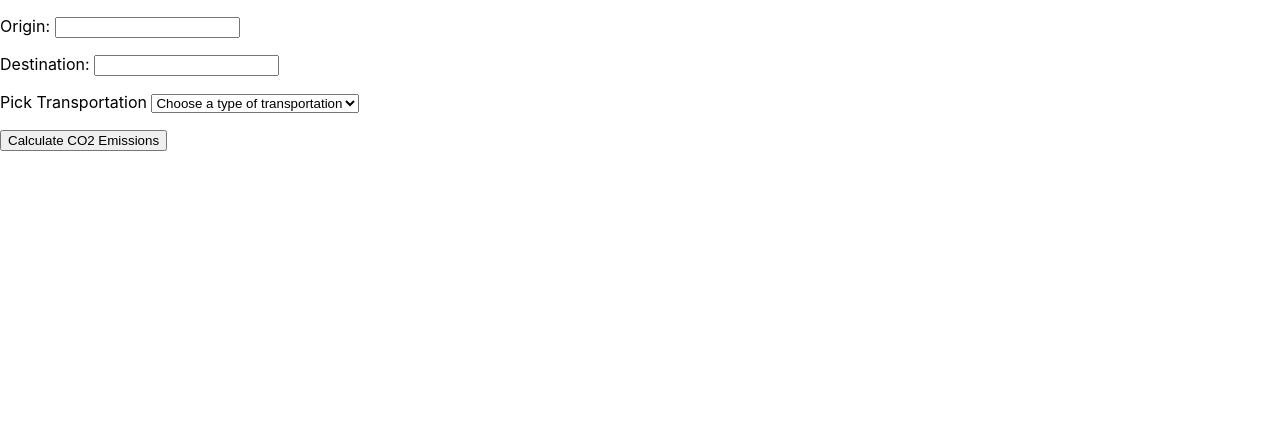
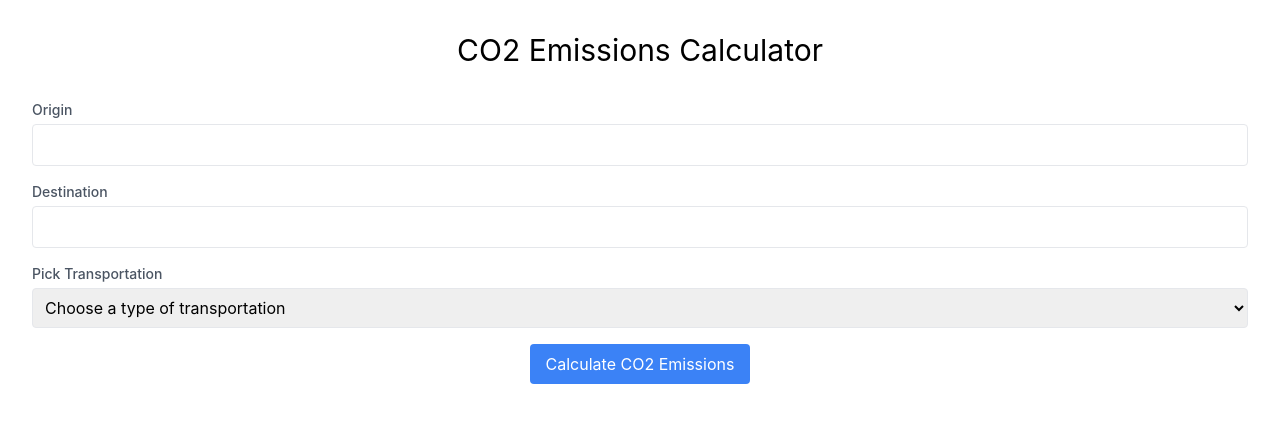
Before and after one commit to hugorodriv/denali, a React (Create React App) app: page / in a window 1280 px wide. Shown: the top 422 px of the page. Built offline with nearby package versions, Linux system fonts and the light colour scheme.

Commit message:
tailwind and initial style

```diff
--- a/package.json
+++ b/package.json
@@ -9,7 +9,6 @@
     "react": "^18.2.0",
     "react-dom": "^18.2.0",
     "react-scripts": "5.0.1",
-    "tailwindcss": "^3.3.5",
     "web-vitals": "^2.1.4"
   },
   "scripts": {
@@ -35,5 +34,8 @@
       "last 1 firefox version",
       "last 1 safari version"
     ]
+  },
+  "devDependencies": {
+    "tailwindcss": "^3.3.5"
   }
 }
--- a/src/App.js
+++ b/src/App.js
@@ -41,36 +41,51 @@ function SearchFilters(props) {
 
   return (
     <>
-      <div>
-        <p>Origin: <input onChange={props.changeOriginFromParent} type="text" /></p>
-        <p>Destination: <input onChange={props.changeDestinationFromParent} type="text" /></p>
 
-        <form>
-          <label for="typeOfTransportation" class="form-label">Pick Transportation </label>
+      <div class="container mx-auto p-8">
+        <h1 class="text-3xl text-center mb-8">CO2 Emissions Calculator</h1>
 
-          <select onChange={props.changeTotFromParent} class="form-control"  id="typeOfTransportation" >
-            <option key="0" selected>Choose a type of transportation</option>
-            <option key="A" value="Car">Car</option>
-            <option key="B" value="EV">EV</option>
-            <option key="C" value="Train">Train</option>
-            <option key="D" value="Plane">Plane</option>
+        <div class="mb-4">
+          <label for="origin" class="block text-sm font-medium text-gray-600">Origin</label>
+          <input id="origin" onChange={props.changeOriginFromParent} type="text" class="mt-1 p-2 border rounded w-full" />
+        </div>
+
+        <div class="mb-4">
+          <label for="destination" class="block text-sm font-medium text-gray-600">Destination</label>
+          <input id="destination" onChange={props.changeDestinationFromParent} type="text" class="mt-1 p-2 border rounded w-full" />
+        </div>
+
+        <div class="mb-4">
+          <label for="typeOfTransportation" class="block text-sm font-medium text-gray-600">Pick Transportation</label>
+          <select onChange={props.changeTotFromParent} id="typeOfTransportation" class="mt-1 p-2 border rounded w-full">
+            <option value="" selected disabled>Choose a type of transportation</option>
+            <option value="Car">Car</option>
+            <option value="EV">EV</option>
+            <option value="Train">Train</option>
+            <option value="Plane">Plane</option>
           </select>
-        </form>
-        <p/>
-        <p/>
-        <button onClick={props.flipShowResultsFromParent} type="button" >Calculate CO2 Emissions</button>
+        </div>
+
+        <div class="text-center">
+          <button onClick={props.flipShowResultsFromParent} type="button" class="bg-blue-500 text-white px-4 py-2 rounded">Calculate CO2 Emissions</button>
+        </div>
       </div>
+
     </>
   );
 
 }
 
 function Results(props) {
-  return(
-    <>
-      <hr/>
-      <div>Traveling from {props.originFromParent} to {props.destinationFromParent} by {props.totFromParent}, CO2 amount: 1.521t</div>
-    </>
-  );
+  if (props.totFromParent != "" && props.originFromParent != "" && props.destinationFromParent != "") {
+      <>
+        <div class="text-2xl text-center mb-8">
+          Traveling from {props.originFromParent}
+          to {props.destinationFromParent}
+          by {props.totFromParent}, CO2 amount: 1.521t
+        </div>
+      </>
+
+  }
 }
 export default App;
--- a/src/index.css
+++ b/src/index.css
@@ -1,3 +1,6 @@
+@tailwind base;
+@tailwind components;
+@tailwind utilities;
 body {
   margin: 0;
   font-family: -apple-system, BlinkMacSystemFont, 'Segoe UI', 'Roboto', 'Oxygen',
--- /dev/null
+++ b/tailwind.config.js
@@ -0,0 +1,10 @@
+/** @type {import('tailwindcss').Config} */
+module.exports = {
+  content: [
+    "./src/**/*.{js,jsx,ts,tsx}",
+  ],
+    theme: {
+    extend: {},
+  },
+  plugins: [],
+}
```
Also changed, not shown: 1 other file (tests, documents, lock files or other folders).
